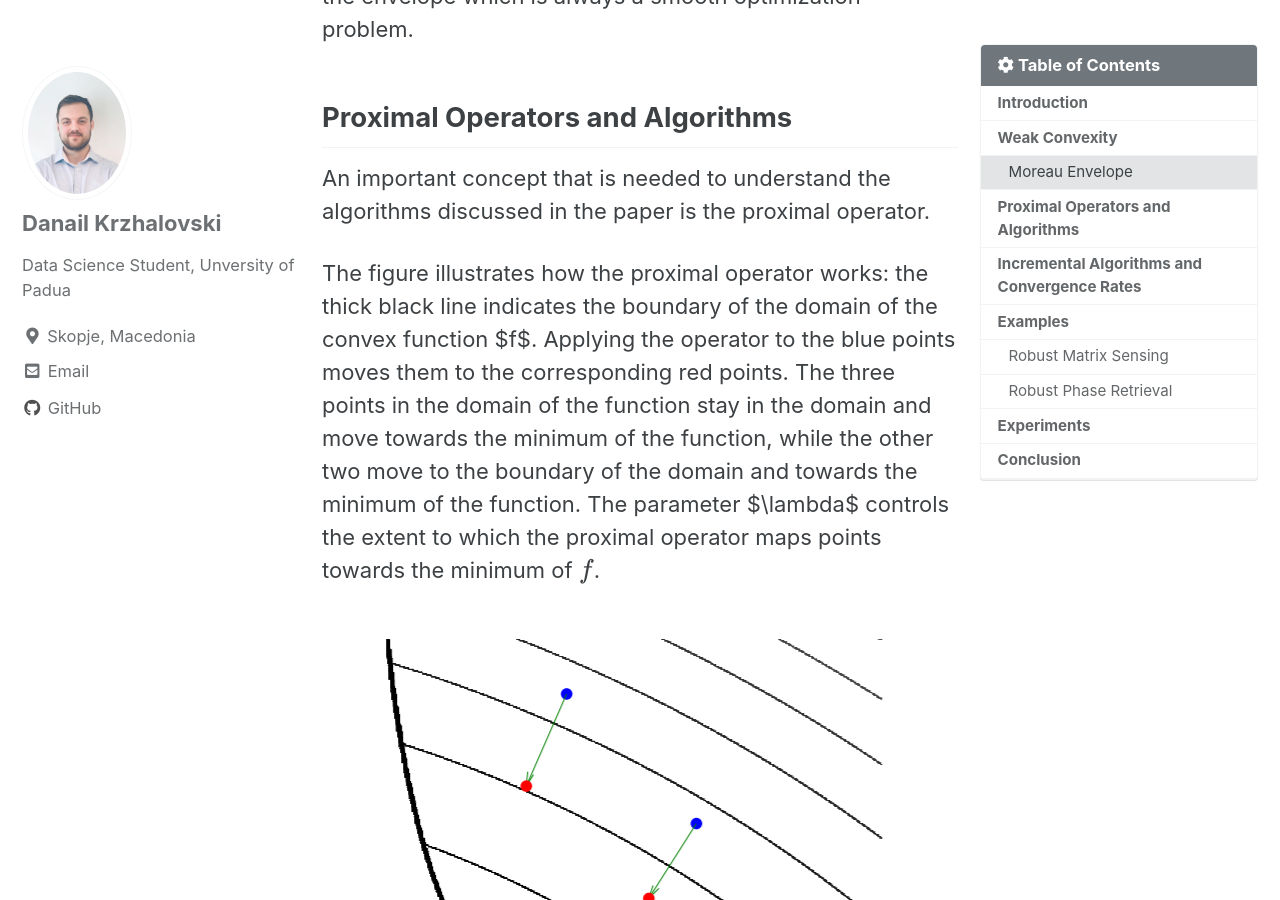
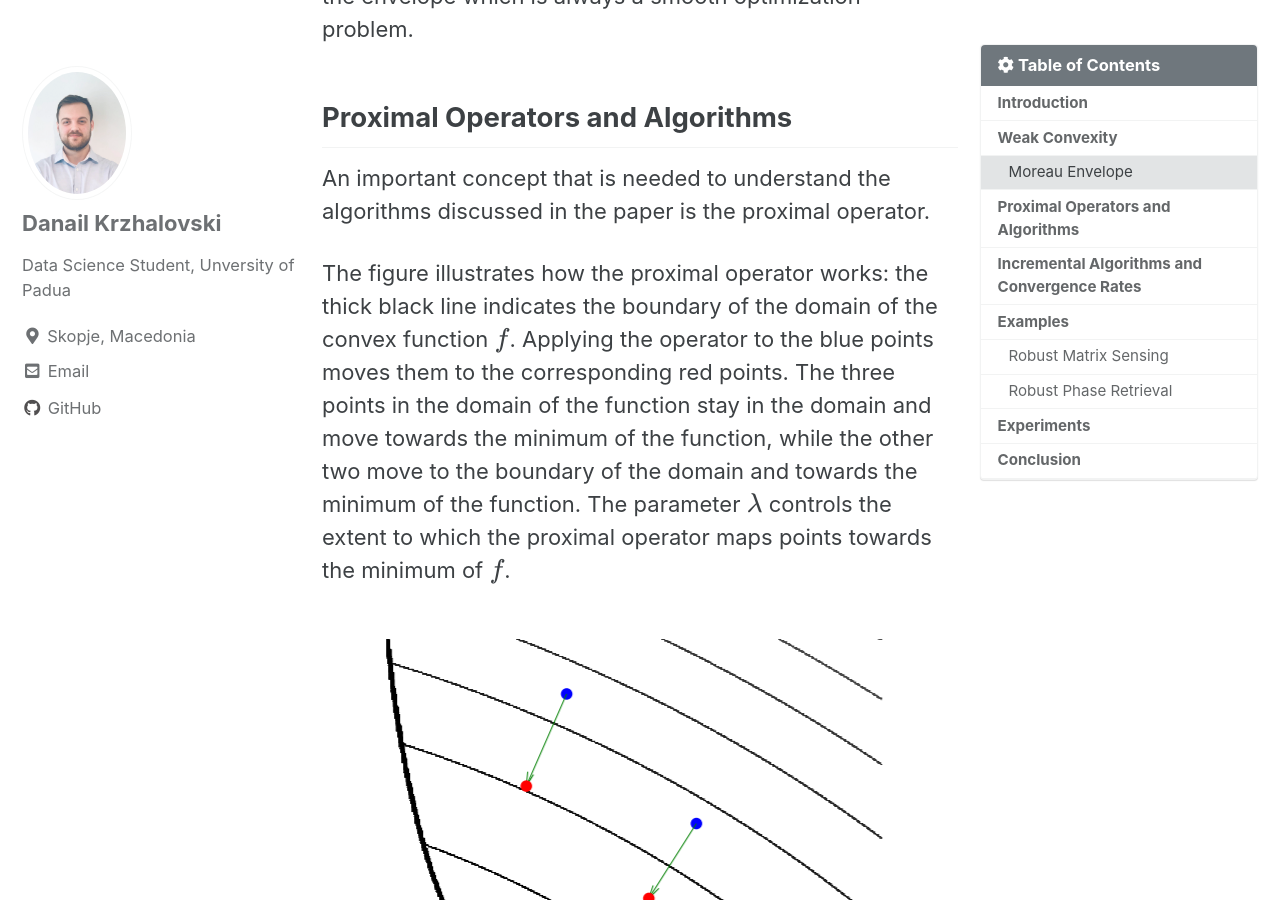
Before and after one commit to krzhalovski/krzhalovski.github.io, a Jekyll site: the page built from _posts/2020-07-21-Weakly-Convex-Optimization.md, in a window 1280 px wide and 900 px high, scrolled down 1333 px. Built offline with Jekyll 4.4.1, drawn with Linux system fonts in a browser that asks for light colours; cached includes are drawn as plain includes; formulas are drawn with MathJax 3.

Commit message:
Added content

```diff
--- a/_posts/2020-07-21-Weakly-Convex-Optimization.md
+++ b/_posts/2020-07-21-Weakly-Convex-Optimization.md
@@ -24,7 +24,7 @@ The Moreau Envelope is the surrogate measure that will enable us to exactly that
 ## Proximal Operators and Algorithms
 An important concept that is needed to understand the algorithms discussed in the paper is the proximal operator.
 
-The figure illustrates how the proximal operator works: the thick black line indicates the boundary of the domain of the convex function $f$. Applying the operator to the blue points moves them to the corresponding red points. The three points in the domain of the function stay in the domain and move towards the minimum of the function, while the other two move to the boundary of the domain and towards the minimum of the function. The parameter $\lambda$ controls the extent to which the proximal operator maps points towards the minimum of $$f$$.
+The figure illustrates how the proximal operator works: the thick black line indicates the boundary of the domain of the convex function $$f$$. Applying the operator to the blue points moves them to the corresponding red points. The three points in the domain of the function stay in the domain and move towards the minimum of the function, while the other two move to the boundary of the domain and towards the minimum of the function. The parameter $$\lambda$$ controls the extent to which the proximal operator maps points towards the minimum of $$f$$.
 
 <figure class="centerImage">
     <a href="/images/Weak_Convexity/Proximal.PNG"><img src="/images/Weak_Convexity/Proximal.PNG"></a>
```
